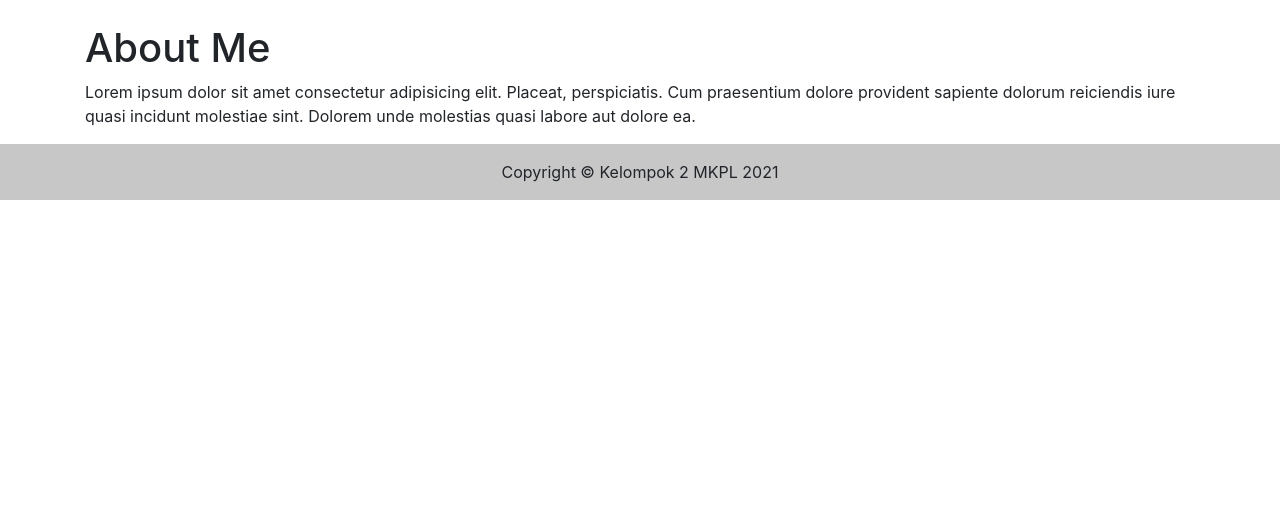
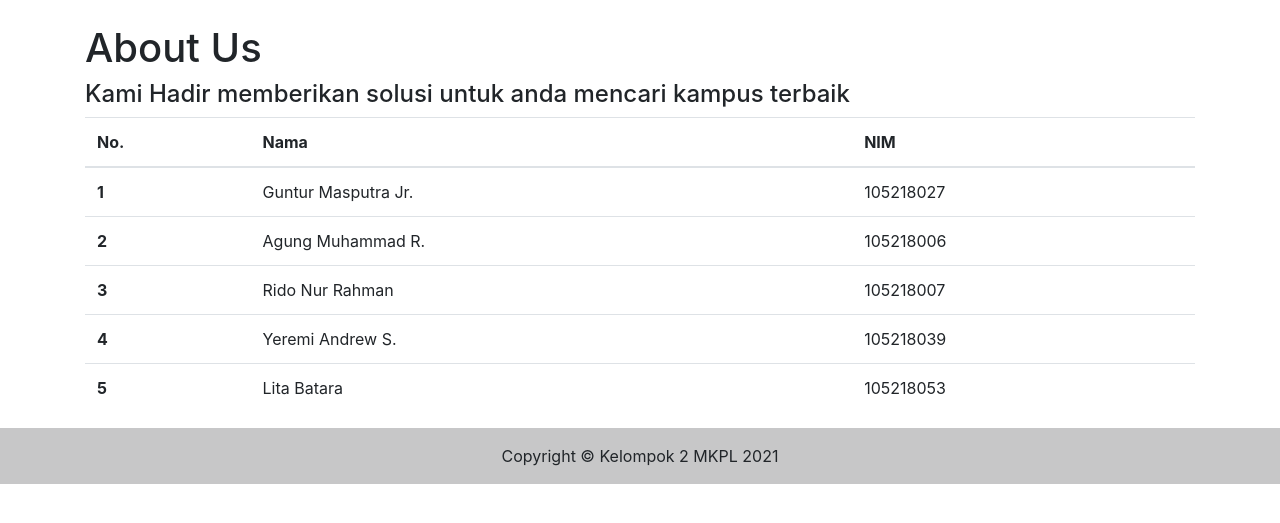
Before and after one commit to dhuharohim/cobareview1, a CodeIgniter app: page /simple-list-universities/about in a window 1280 px wide. Shown: the part 56-579 px from the top of the page. Run offline with CodeIgniter, Linux system fonts and the light colour scheme.

Commit message:
about us

```diff
--- a/application/config/database.php
+++ b/application/config/database.php
@@ -78,7 +78,7 @@ $db['default'] = array(
 	'hostname' => 'localhost',
 	'username' => 'root',
 	'password' => '',
-	'database' => 'phpmvc',
+	'database' => 'simple_list',
 	'dbdriver' => 'mysqli',
 	'dbprefix' => '',
 	'pconnect' => FALSE,
--- a/application/views/about/index.php
+++ b/application/views/about/index.php
@@ -1,4 +1,40 @@
 <div class="container">
-    <h1 class="mt-4">About Me</h1>
-    <p>Lorem ipsum dolor sit amet consectetur adipisicing elit. Placeat, perspiciatis. Cum praesentium dolore provident sapiente dolorum reiciendis iure quasi incidunt molestiae sint. Dolorem unde molestias quasi labore aut dolore ea.</p>
+    <h1 class="mt-4">About Us</h1>
+    <h4>Kami Hadir memberikan solusi untuk anda mencari kampus terbaik</h4>
+    <table class="table">
+  <thead>
+    <tr>
+      <th scope="col">No.</th>
+      <th scope="col">Nama</th>
+      <th scope="col">NIM</th>
+    </tr>
+  </thead>
+  <tbody>
+    <tr>
+      <th scope="row">1</th>
+      <td>Guntur Masputra Jr.</td>
+      <td>105218027</td>
+    </tr>
+    <tr>
+      <th scope="row">2</th>
+      <td>Agung Muhammad R.</td>
+      <td>105218006</td>
+    </tr>
+    <tr>
+      <th scope="row">3</th>
+      <td>Rido Nur Rahman</td>
+      <td>105218007</td>
+    </tr>
+    <tr>
+      <th scope="row">4</th>
+      <td>Yeremi Andrew S.</td>
+      <td>105218039</td>
+    </tr>
+    <tr>
+      <th scope="row">5</th>
+      <td>Lita Batara</td>
+      <td>105218053</td>
+    </tr>
+  </tbody>
+</table>
 </div>
```
